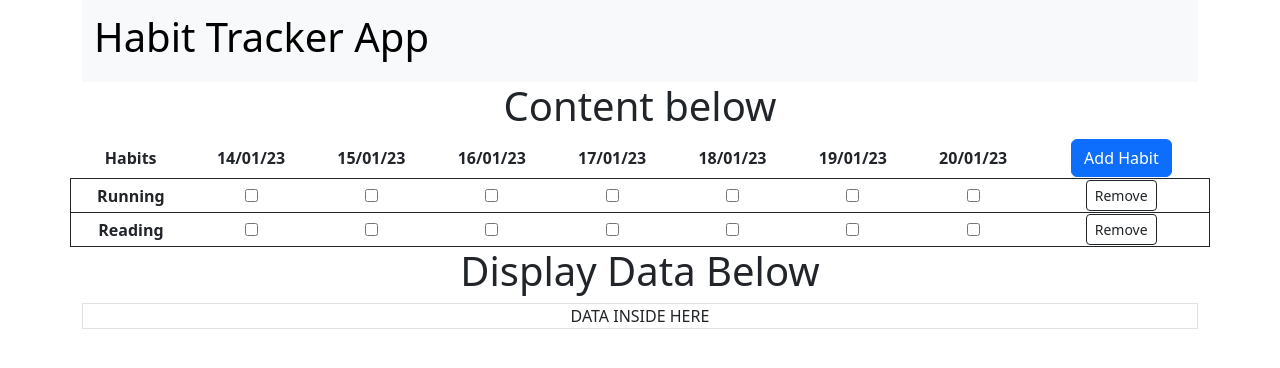
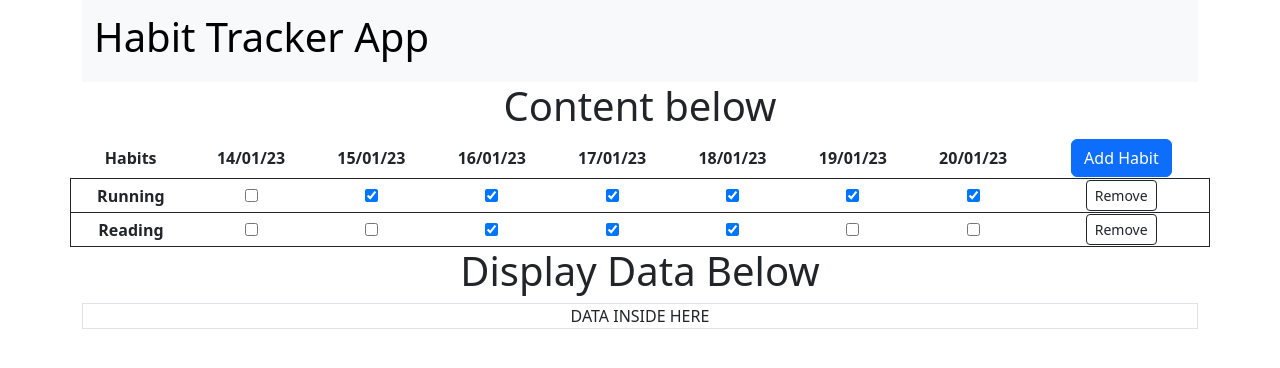
Before and after one commit to dedhack/habit-tracker, a React (Vite) app in the folder habit-tracker-app/: page / in a window 1280 px wide. Shown: the top 368 px of the page. Built offline with nearby package versions, Linux system fonts and the light colour scheme.

Commit message:
updated checkboxes to reflect if habitstate is shown as checked

```diff
--- a/habit-tracker-app/src/App.jsx
+++ b/habit-tracker-app/src/App.jsx
@@ -1,15 +1,15 @@
 import React, { useState } from "react";
 import "./App.css";
 import Header from "./components/Header";
-import Content from "./components/Content";
 import DispData from "./components/DispData";
+import Habits from "./components/Habits";
 
 function App() {
   return (
     <div className="container">
       <Header />
       <h1>Content below</h1>
-      <Content />
+      <Habits />
       <h1>Display Data Below</h1>
       <DispData />
     </div>
--- a/habit-tracker-app/src/components/Checkbox.jsx
+++ b/habit-tracker-app/src/components/Checkbox.jsx
@@ -2,16 +2,21 @@ import React, { useEffect, useState } from "react";
 
 const Checkbox = (props) => {
   const [isChecked, setIsChecked] = useState(false);
+
+  useEffect(() => {
+    props.habitDates.map((habitDates) => {
+      if (habitDates === props.date) {
+        // console.log(habitDates, props.date)
+        setIsChecked(true);
+      }
+    });
+  }, []);
 
   const handleOnChange = (e) => {
     setIsChecked(!isChecked);
     console.log(e.target);
     console.log("target: " + e.target.checked);
   };
-
-  // useEffect(() => {
-  //   // console.log("isChecked: " + isChecked);
-  // }, [isChecked]);
 
   return (
     <>
--- a/habit-tracker-app/src/components/Content.jsx
+++ /dev/null
@@ -1,11 +0,0 @@
-import React from "react";
-import Habits from "./Habits";
-const Content = () => {
-  return (
-    <div>
-      <Habits />
-    </div>
-  );
-};
-
-export default Content;
--- a/habit-tracker-app/src/components/HabitCard.jsx
+++ b/habit-tracker-app/src/components/HabitCard.jsx
@@ -5,14 +5,22 @@ import Checkbox from "./Checkbox";
 import { subDays, format, eachDayOfInterval } from "date-fns";
 import { HabitCtx } from "../context/AppCtx";
 
-const HabitCard = ({ name, dates, weekDates, indexOfState, onClick }) => {
-  // dates -> array dates
+const HabitCard = ({ name, habitDates, weekDates, indexOfState, onClick }) => {
+  // console.log(habitDates);
+
   const habitCtx = useContext(HabitCtx);
-  const [date, setDate] = useState("");
+  // const [date, setDate] = useState("");
   const checkboxes = habitCtx.customWholeWeek.map((date, index) => {
     return (
       <td>
-        <Checkbox key={index} index={index} name={`${name}-${date}`} />
+        <Checkbox
+          key={index}
+          index={index}
+          name={`${name}-${date}`}
+          date={date}
+          checked={false}
+          habitDates={habitDates} // need to {} when passing boolean value
+        />
       </td>
     );
   });
--- a/habit-tracker-app/src/components/Habits.jsx
+++ b/habit-tracker-app/src/components/Habits.jsx
@@ -1,6 +1,5 @@
 import React, { useState } from "react";
 import HabitCard from "./HabitCard";
-// import WeekDisplay from "./WeekDisplay";
 import habitsArray from "../data/habitsArray";
 import { subDays, format, eachDayOfInterval } from "date-fns";
 // import Button from "./Button";
@@ -10,8 +9,6 @@ import HabitModal from "./HabitModal";
 
 const Habits = () => {
   const [habitsState, setHabitsState] = useState(habitsArray);
-
-  // const [show, setShow] = useState(false);
 
   ////////////////////////////////
   // Creating the dates for the week
@@ -55,13 +52,13 @@ const Habits = () => {
   };
   ////////////////////////////////
   // Map out habits
-  const habitsMapped = habitsState.map((habit, i) => {
+  const habitsMapped = habitsState.map((habitInfo, i) => {
     return (
       <HabitCard
         key={i}
         index={i}
-        name={habit.name}
-        dates={habit.dates} // date array for each habit
+        name={habitInfo.name}
+        habitDates={habitInfo.dates} // date array for each habit
         weekDates={customWholeWeek}
         onClick={removeHabit}
       />
--- a/habit-tracker-app/src/data/habitsArray.js
+++ b/habit-tracker-app/src/data/habitsArray.js
@@ -2,27 +2,27 @@ const habitsArray = [
   {
     name: "Running",
     dates: [
-      { "15/01/23": "unchecked" },
-      { "16/01/23": "unchecked" },
-      { "17/01/23": "unchecked" },
-      { "18/01/23": "unchecked" },
-      { "19/01/23": "unchecked" },
-      { "20/01/23": "checked" },
-      { "21/01/23": "unchecked" },
-      { "22/01/23": "checked" },
+      "15/01/23",
+      "16/01/23",
+      "17/01/23",
+      "18/01/23",
+      "19/01/23",
+      "20/01/23",
+      "21/01/23",
+      "22/01/23",
     ],
   },
   {
     name: "Reading",
     dates: [
-      { "15/01/23": "unchecked" },
-      { "16/01/23": "unchecked" },
-      { "17/01/23": "unchecked" },
-      { "18/01/23": "unchecked" },
-      { "19/01/23": "unchecked" },
-      { "20/01/23": "unchecked" },
-      { "21/01/23": "unchecked" },
-      { "22/01/23": "checked" },
+      // "15/01/23",
+      "16/01/23",
+      "17/01/23",
+      "18/01/23",
+      // "19/01/23",
+      // // "20/01/23",
+      // "21/01/23",
+      "22/01/23",
     ],
   },
 ];
```
